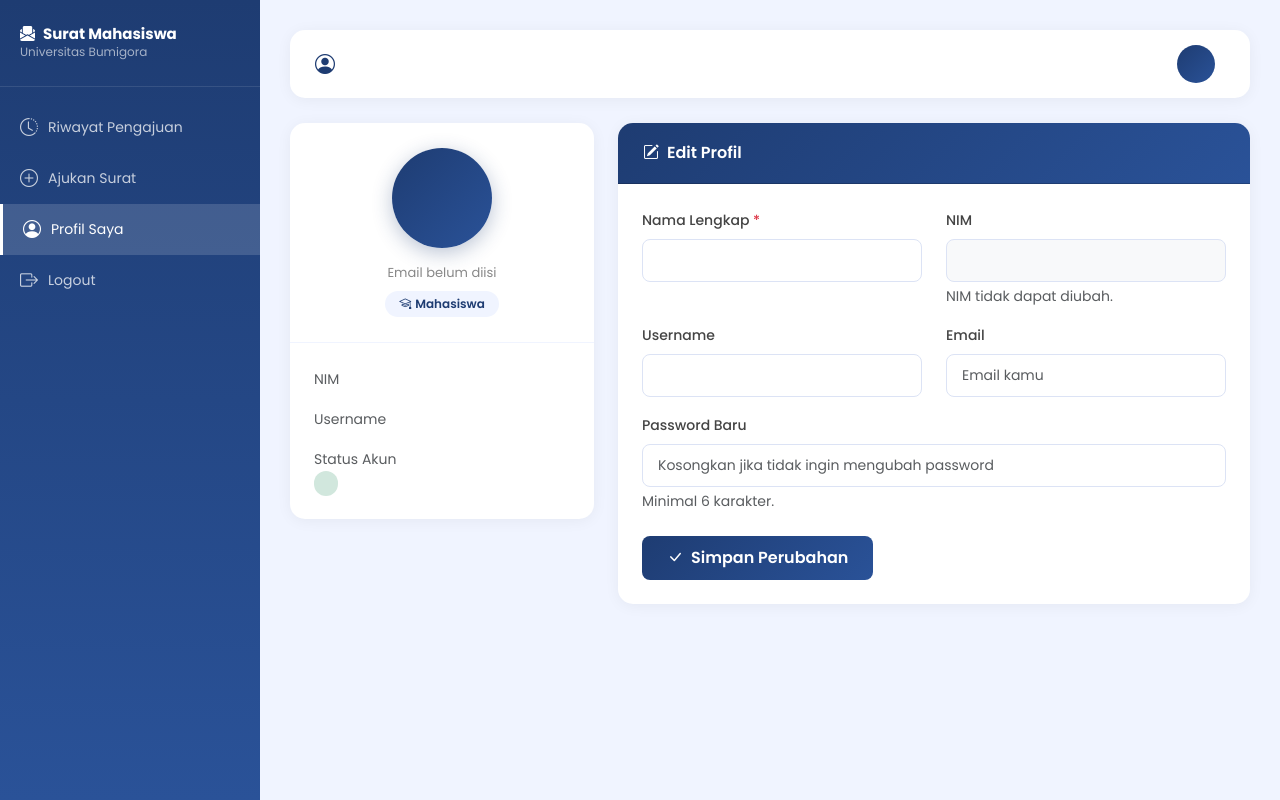
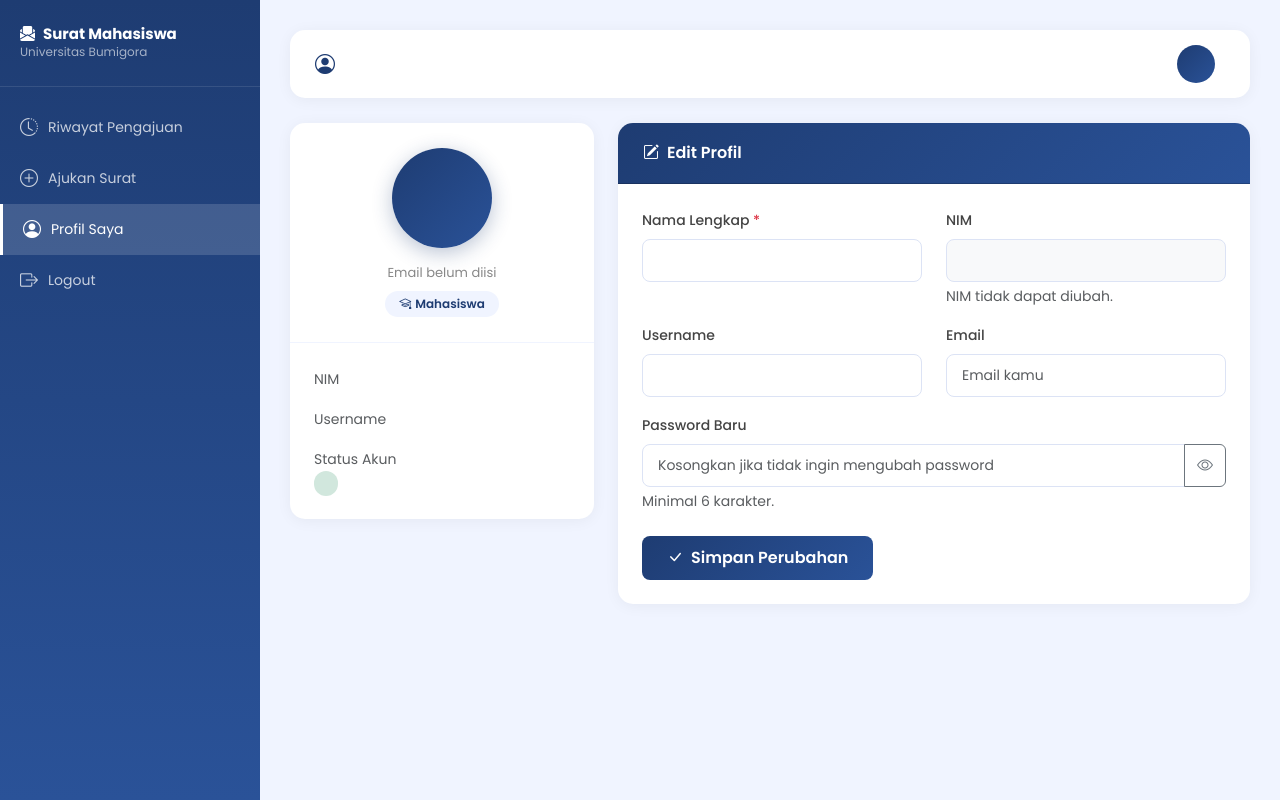
Before and after one commit to 24010110082-Rizky/sistem-pengajuan-surat, a CodeIgniter app: template application/views/profil/index.php in a window 1280 px wide. Run offline with CodeIgniter, Linux system fonts and the light colour scheme; the template is opened without the code that fills it, so the values that code supplies are empty; some libraries are stand-ins or nearby versions.

Commit message:
tambah input group dan tombol toggle password di form edit profil

```diff
--- a/application/views/profil/index.php
+++ b/application/views/profil/index.php
@@ -1,5 +1,6 @@
 <!DOCTYPE html>
 <html lang="id">
+
 <head>
     <meta charset="UTF-8">
     <meta name="viewport" content="width=device-width, initial-scale=1.0">
@@ -202,6 +203,7 @@
         }
     </style>
 </head>
+
 <body>
 
     <div class="sidebar">
@@ -256,7 +258,7 @@
                                 <small class="text-muted">Status Akun</small>
                                 <p class="mb-0">
                                     <span style="background:#d1e7dd;color:#0a3622;padding:4px 12px;border-radius:20px;font-size:12px;font-weight:600;">
-                                         <?= ucfirst($user->status) ?>
+                                        <?= ucfirst($user->status) ?>
                                     </span>
                                 </p>
                             </div>
@@ -300,8 +302,13 @@
 
                         <div class="mb-4">
                             <label class="form-label">Password Baru</label>
-                            <input type="password" name="password" class="form-control"
-                                placeholder="Kosongkan jika tidak ingin mengubah password">
+                            <div class="input-group">
+                                <input type="password" name="password" id="passwordBaru" class="form-control"
+                                    placeholder="Kosongkan jika tidak ingin mengubah password">
+                                <button type="button" class="btn btn-outline-secondary" onclick="togglePassword()">
+                                    <i class="bi bi-eye" id="iconMata"></i>
+                                </button>
+                            </div>
                             <div class="form-text">Minimal 6 karakter.</div>
                         </div>
 
@@ -343,4 +350,5 @@
     </script>
 
 </body>
+
 </html>
```
